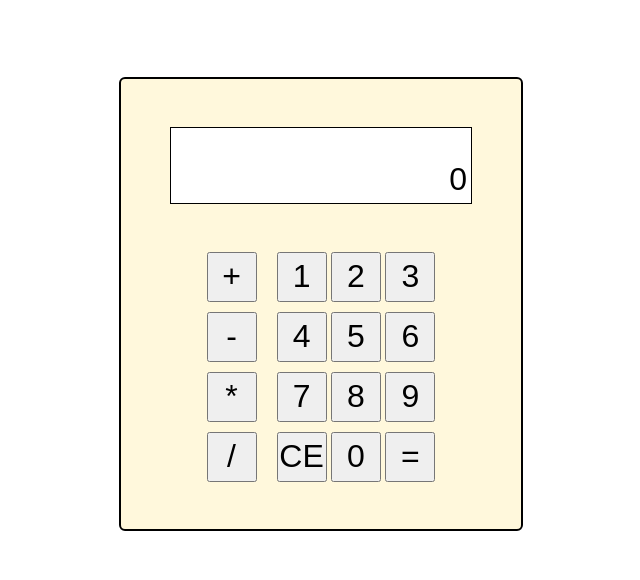
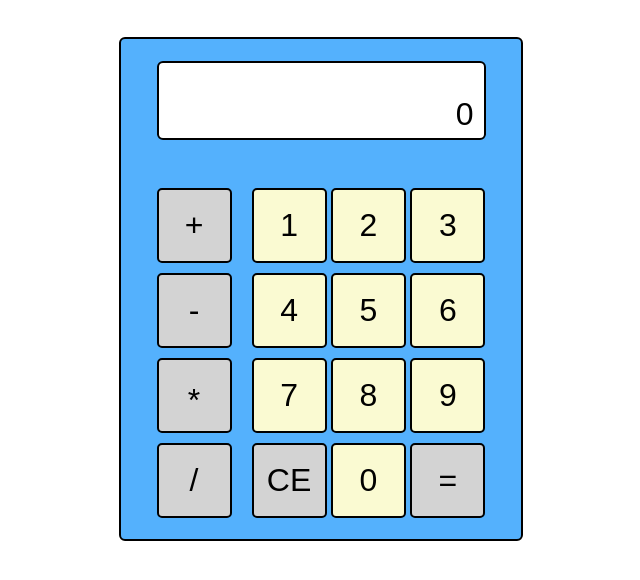
Before and after one commit to Eric01752/Odin-Calculator, a plain HTML site: page index.html in a window 1280 px wide. Shown: the part 120-700 px from the top of the page, without its empty margins (319-959 px from the left). Drawn offline with Linux system fonts and the light colour scheme.

Commit message:
Updated visuals

```diff
--- a/index.html
+++ b/index.html
@@ -19,7 +19,7 @@
             <div class="btns-operations">
                 <button class="btn-operation">+</button>
                 <button class="btn-operation">-</button>
-                <button class="btn-operation">*</button>
+                <button id="multiply" class="btn-operation">*</button>
                 <button class="btn-operation">/</button>
             </div>
             <div class="btns-numbers">
--- a/style.css
+++ b/style.css
@@ -12,9 +12,11 @@ body {
 }
 
 button {
-    width: 50px;
-    height: 50px;
+    width: 75px;
+    height: 75px;
     font-size: 32px;
+    border: 2px black solid;
+    border-radius: 5px;
 }
 
 .title {
@@ -22,22 +24,23 @@ button {
 }
 
 .container {
-    margin-top: 10vh;
+    margin-top: 5vh;
     display: flex;
     flex-direction: column;
     justify-content: center;
     align-items: center;
     border: 2px black solid;
     width: 400px;
-    height: 450px;
-    background-color: cornsilk;
+    height: 500px;
+    background-color: rgb(84, 177, 253);
     border-radius: 6px;
 }
 
 .display {
-    border: 1px black solid;
+    border: 2px black solid;
+    border-radius: 6px;
     background-color: white;
-    width: 300px;
+    width: 325px;
     height: 75px;
     text-align: right;
     display: flex;
@@ -49,13 +52,13 @@ button {
     font-size: 20px;
     height: 25px;
     margin-top: 6px;
-    margin-right: 4px;
+    margin-right: 10px;
 }
 
 .display-input {
     font-size: 32px;
     height: 50px;
-    margin-right: 4px;
+    margin-right: 10px;
 }
 
 .btns-container {
@@ -66,12 +69,24 @@ button {
     margin-top: 48px;
 }
 
+.btns-numbers button {
+    background-color: lightgoldenrodyellow;
+}
+
 .btns-operations {
     display: flex;
     flex-direction: column;
     gap: 10px;
 }
 
+.btns-operations button, .row-last .btn-clear, .row-last .btn-eval {
+    background-color: lightgray;
+}
+
 .row, .row-last {
     margin-top: 10px;
 }
+
+#multiply {
+    padding-top: 10px;
+}
```
